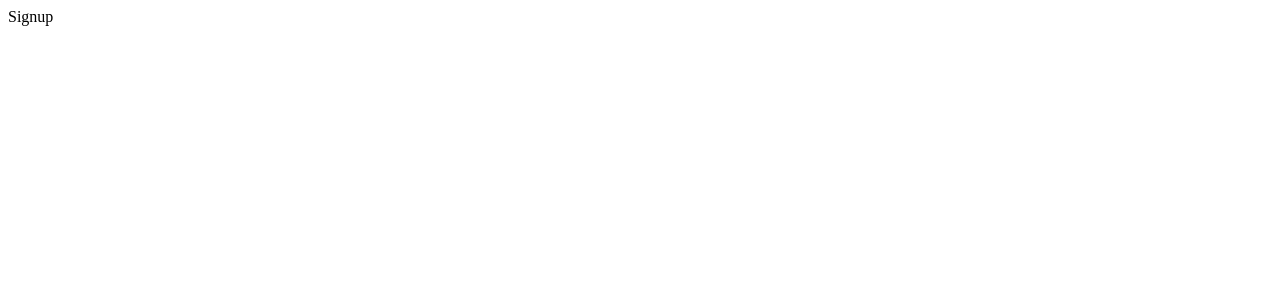
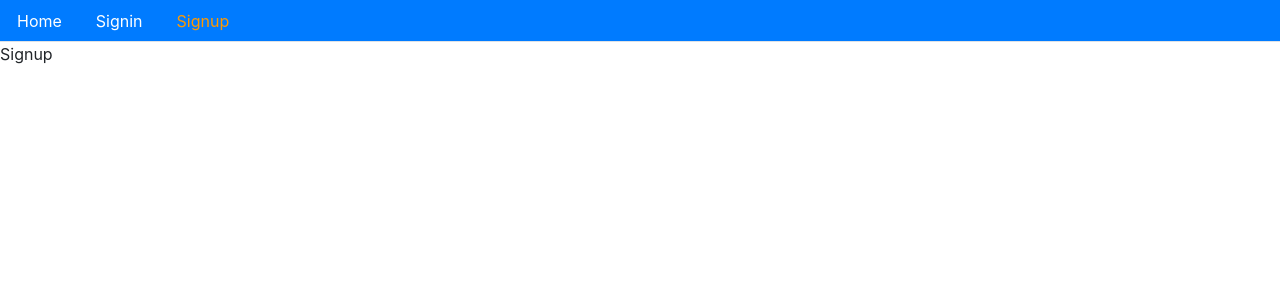
Before and after one commit to plasante/MernEcommFrontend, a React (Create React App) app: page /signup in a window 1280 px wide. Shown: the top 300 px of the page. Built offline with nearby package versions, Linux system fonts and the light colour scheme.

Commit message:
Set navigation bar

```diff
--- a/public/index.html
+++ b/public/index.html
@@ -1,43 +1,22 @@
 <!DOCTYPE html>
 <html lang="en">
 <head>
-    <meta charset="utf-8" />
-    <link rel="icon" href="%PUBLIC_URL%/favicon.ico" />
-    <meta name="viewport" content="width=device-width, initial-scale=1" />
-    <meta name="theme-color" content="#000000" />
+    <meta charset="utf-8"/>
+    <link rel="icon" href="%PUBLIC_URL%/favicon.ico"/>
+    <meta name="viewport" content="width=device-width, initial-scale=1"/>
+    <meta name="theme-color" content="#000000"/>
     <meta
             name="description"
             content="Web site created using create-react-app"
     />
-    <link rel="apple-touch-icon" href="%PUBLIC_URL%/logo192.png" />
-    <!--
-      manifest.json provides metadata used when your web app is installed on a
-      user's mobile device or desktop. See https://developers.google.com/web/fundamentals/web-app-manifest/
-    -->
-    <link rel="manifest" href="%PUBLIC_URL%/manifest.json" />
-    <!--
-      Notice the use of %PUBLIC_URL% in the tags above.
-      It will be replaced with the URL of the `public` folder during the build.
-      Only files inside the `public` folder can be referenced from the HTML.
-
-      Unlike "/favicon.ico" or "favicon.ico", "%PUBLIC_URL%/favicon.ico" will
-      work correctly both with client-side routing and a non-root public URL.
-      Learn how to configure a non-root public URL by running `npm run build`.
-    -->
+    <link rel="apple-touch-icon" href="%PUBLIC_URL%/logo192.png"/>
+    <link rel="manifest" href="%PUBLIC_URL%/manifest.json"/>
+    <link rel="stylesheet" href="https://cdn.jsdelivr.net/npm/bootstrap@4.0.0/dist/css/bootstrap.min.css"
+          integrity="sha384-Gn5384xqQ1aoWXA+058RXPxPg6fy4IWvTNh0E263XmFcJlSAwiGgFAW/dAiS6JXm" crossorigin="anonymous"/>
     <title>React App</title>
 </head>
 <body>
 <noscript>You need to enable JavaScript to run this app.</noscript>
 <div id="root"></div>
-    <!--
-      This HTML file is a template.
-      If you open it directly in the browser, you will see an empty page.
-
-      You can add webfonts, meta tags, or analytics to this file.
-      The build step will place the bundled scripts into the <body> tag.
-
-      To begin the development, run `npm start` or `yarn start`.
-      To create a production bundle, use `npm run build` or `yarn build`.
-    -->
 </body>
 </html>
--- a/src/RouteTree.js
+++ b/src/RouteTree.js
@@ -3,10 +3,12 @@ import { BrowserRouter, Routes, Route } from 'react-router-dom';
 import Signup from './user/Signup';
 import Signin from './user/Signin';
 import Home from './core/Home';
+import Menu from './core/Menu';
 
 const RouteTree = () => {
   return (
     <BrowserRouter>
+      <Menu />
       <Routes>
         <Route path="/" element={<Home />} />
         <Route path="/signin" element={<Signin />} />
--- /dev/null
+++ b/src/core/Menu.js
@@ -0,0 +1,34 @@
+import React from 'react';
+import {Link, useLocation} from 'react-router-dom';
+
+// Notice the function parameter, it's now 'location' and not 'history'
+const isActive = (location, path) => {
+  if(location.pathname === path) {
+    return {color: '#ff9900'}
+  }
+  else {
+    return {color: '#ffffff'}
+  }
+}
+
+const Menu = () => {
+  const location = useLocation();
+
+  return (
+    <div>
+      <ul className={'nav nav-tabs bg-primary'}>
+        <li className={'nav-item'}>
+          <Link className={'nav-link'} style={isActive(location, '/')} to="/">Home</Link>
+        </li>
+        <li className={'nav-item'}>
+          <Link className={'nav-link'} style={isActive(location, '/signin')} to="/signin">Signin</Link>
+        </li>
+        <li className={'nav-item'}>
+          <Link className={'nav-link'} style={isActive(location, '/signup')} to="/signup">Signup</Link>
+        </li>
+      </ul>
+    </div>
+  );
+};
+
+export default Menu;
```
Lines whose indentation alone changed are shown as unchanged.
